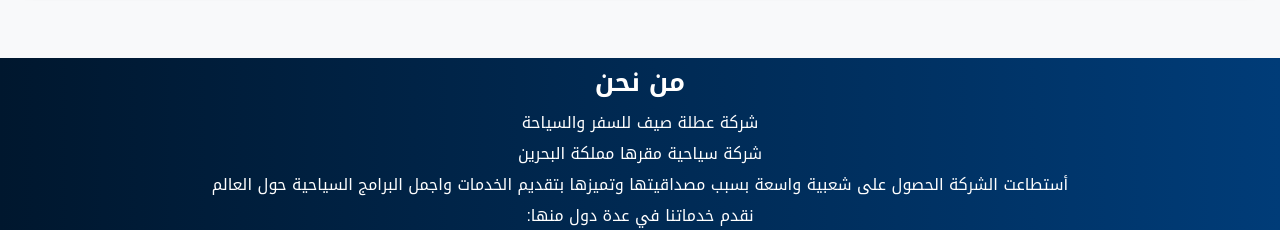
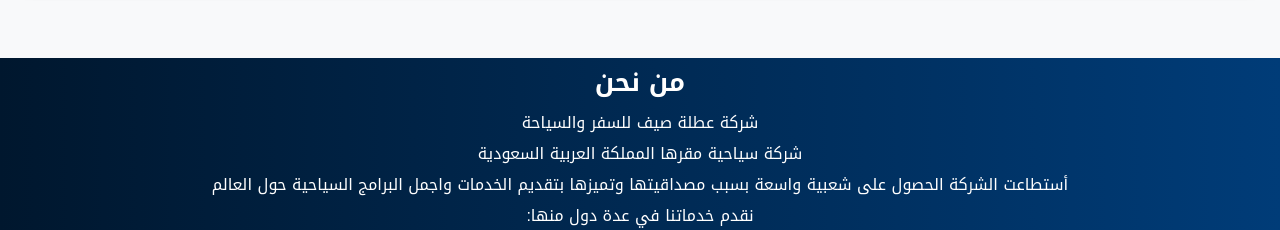
Before and after one commit to Mohammed-Website/summerholidaytravel, a plain HTML site: page index.html in a window 1280 px wide. Shown: the part 2840-3070 px from the top of the page. Drawn offline with nearby package versions, Linux system fonts and the light colour scheme.

Commit message:
Update index.html

```diff
--- a/index.html
+++ b/index.html
@@ -109,7 +109,7 @@
         <h1 class="mughader_animate_on_scroll" title="مكتب سياحي - مغادر"
             style="font-weight: bolder; font-size: 2vmax;">من نحن</h1>
         <p class="mughader_animate_on_scroll">شركة عطلة صيف للسفر والسياحة</p>
-        <p class="mughader_animate_on_scroll">شركة سياحية مقرها مملكة البحرين</p>
+        <p class="mughader_animate_on_scroll">شركة سياحية مقرها المملكة العربية السعودية</p>
         <p class="mughader_animate_on_scroll">أستطاعت الشركة الحصول على شعبية واسعة بسبب مصداقيتها وتميزها بتقديم
             الخدمات واجمل البرامج السياحية حول العالم</p>
         <p class="mughader_animate_on_scroll">نقدم خدماتنا في عدة دول منها:</p>
```
